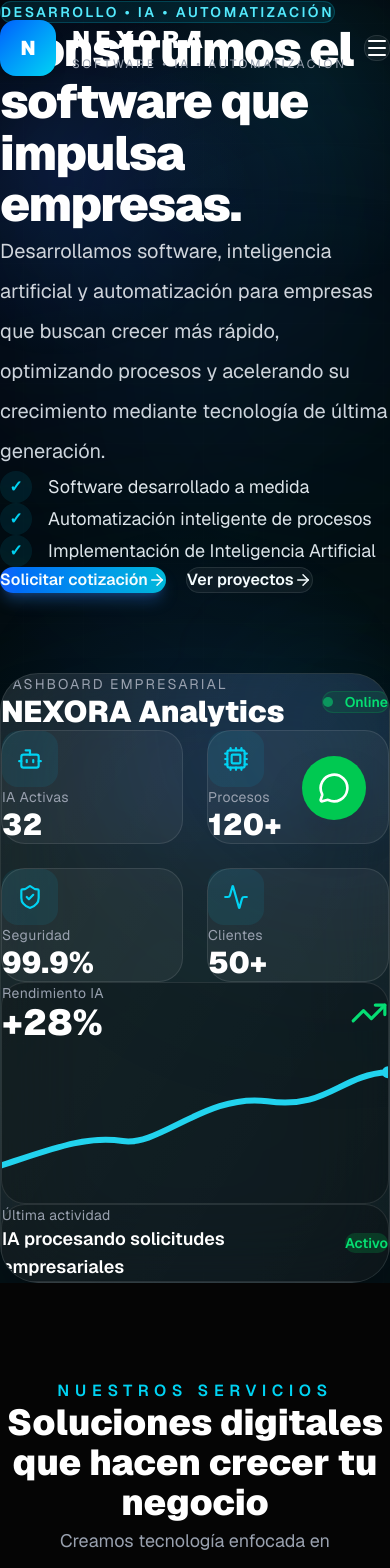
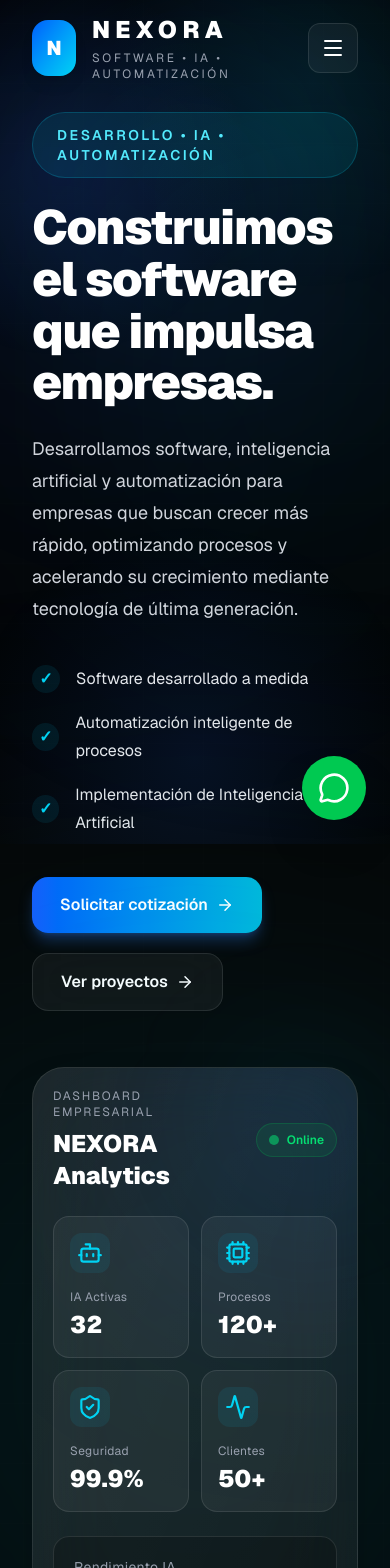
Before and after one commit to NexoraSoftwareA/nexora-web, a Next.js app: page / in a window 390 px wide. Shown: the top 1568 px of the page. Built offline with nearby package versions, Linux system fonts and the light colour scheme.

Commit message:
Polish responsive layout and accessibility

```diff
--- a/src/app/globals.css
+++ b/src/app/globals.css
@@ -11,10 +11,14 @@
   --font-mono: var(--font-geist-mono);
 }
 
-* {
-  margin: 0;
-  padding: 0;
-  box-sizing: border-box;
+/* Tailwind ya aplica su "preflight" base. Este ajuste solo completa el
+   modelo de caja sin anular las utilidades de margen y padding. */
+@layer base {
+  *,
+  *::before,
+  *::after {
+    box-sizing: border-box;
+  }
 }
 
 html {
@@ -32,6 +36,22 @@ body {
 ::selection {
   background: #2563eb;
   color: white;
+}
+
+:focus-visible {
+  outline: 2px solid #22d3ee;
+  outline-offset: 4px;
+}
+
+@media (prefers-reduced-motion: reduce) {
+  *,
+  *::before,
+  *::after {
+    scroll-behavior: auto !important;
+    animation-duration: 0.01ms !important;
+    animation-iteration-count: 1 !important;
+    transition-duration: 0.01ms !important;
+  }
 }
 
 /* Scrollbar */
--- a/src/app/layout.tsx
+++ b/src/app/layout.tsx
@@ -24,6 +24,19 @@ export const metadata: Metadata = {
   title: "NEXORA | Tecnología que impulsa tu negocio",
   description:
     "Desarrollo de software, inteligencia artificial y automatización para empresas modernas.",
+  keywords: [
+    "desarrollo de software",
+    "inteligencia artificial",
+    "automatización empresarial",
+    "Nexora",
+  ],
+  openGraph: {
+    title: "NEXORA | Tecnología que impulsa tu negocio",
+    description:
+      "Software, inteligencia artificial y automatización para empresas modernas.",
+    locale: "es_CO",
+    type: "website",
+  },
 };
 
 
--- a/src/components/dashboard/Dashboard.tsx
+++ b/src/components/dashboard/Dashboard.tsx
@@ -31,15 +31,16 @@ export default function Dashboard() {
         relative
         mx-auto
         w-full
-        max-w-[640px]
+        max-w-[580px]
         overflow-hidden
-        rounded-[38px]
+        rounded-[32px]
         border
         border-white/10
         bg-gradient-to-br
         from-white/10
         to-white/5
-        p-12
+        p-5
+        sm:p-7
         backdrop-blur-2xl
         shadow-2xl
       "
@@ -60,13 +61,13 @@ export default function Dashboard() {
       />
 
       {/* Header */}
-      <div className="relative flex items-center justify-between gap-8">
+      <div className="relative flex items-center justify-between gap-4">
         <div>
-          <p className="text-sm tracking-[0.15em] uppercase text-gray-400">
+          <p className="text-xs tracking-[0.15em] uppercase text-gray-400">
             Dashboard empresarial
           </p>
 
-          <h2 className="mt-4 text-3xl font-black text-white">
+          <h2 className="mt-2 text-2xl font-black text-white sm:text-3xl">
             NEXORA Analytics
           </h2>
         </div>
@@ -75,14 +76,14 @@ export default function Dashboard() {
           className="
             flex
             items-center
-            gap-3
+            gap-2
             rounded-full
             border
             border-green-500/20
             bg-green-500/10
-            px-5
-            py-2.5
-            text-sm
+            px-3
+            py-2
+            text-xs
             font-semibold
             text-green-400
           "
@@ -93,7 +94,7 @@ export default function Dashboard() {
       </div>
 
       {/* Cards */}
-      <div className="relative mt-12 grid grid-cols-2 gap-6">
+      <div className="relative mt-6 grid grid-cols-2 gap-3 sm:gap-4">
         <Card
           icon={<Bot size={26} />}
           title="IA Activas"
@@ -122,34 +123,34 @@ export default function Dashboard() {
       {/* Chart */}
       <div
         className="
-          mt-12
-          rounded-3xl
+          mt-6
+          rounded-2xl
           border
           border-white/10
           bg-black/20
-          p-8
+          p-5
         "
       >
-        <div className="mb-8 flex items-center justify-between">
+        <div className="mb-4 flex items-center justify-between">
           <div>
             <p className="text-sm tracking-wide text-gray-400">
               Rendimiento IA
             </p>
 
-            <h3 className="mt-2 text-4xl font-black text-white">
+            <h3 className="mt-1 text-3xl font-black text-white">
               +28%
             </h3>
           </div>
 
           <TrendingUp
             className="text-green-400"
-            size={38}
+            size={30}
           />
         </div>
 
         <svg
           viewBox="0 0 320 120"
-          className="h-40 w-full"
+          className="h-28 w-full sm:h-32"
           fill="none"
         >
           <path
@@ -171,21 +172,21 @@ export default function Dashboard() {
       {/* Activity */}
       <div
         className="
-          mt-10
-          rounded-3xl
+          mt-5
+          rounded-2xl
           border
           border-white/10
           bg-black/20
-          p-8
+          p-5
         "
       >
-        <div className="flex items-center justify-between gap-8">
+        <div className="flex items-center justify-between gap-4">
           <div>
             <p className="text-sm tracking-wide text-gray-400">
               Última actividad
             </p>
 
-            <h3 className="mt-3 text-lg font-semibold text-white">
+            <h3 className="mt-2 text-sm font-semibold text-white sm:text-base">
               IA procesando solicitudes empresariales
             </h3>
           </div>
@@ -195,9 +196,9 @@ export default function Dashboard() {
               whitespace-nowrap
               rounded-full
               bg-green-500/20
-              px-5
-              py-2.5
-              text-sm
+              px-3
+              py-2
+              text-xs
               font-semibold
               text-green-400
             "
@@ -224,11 +225,12 @@ function Card({
   return (
     <div
       className="
-        rounded-3xl
+        rounded-2xl
         border
         border-white/10
         bg-white/5
-        p-7
+        p-4
+        sm:p-5
         transition-all
         duration-300
         hover:border-cyan-400/40
@@ -238,11 +240,11 @@ function Card({
       <div
         className="
           flex
-          h-14
-          w-14
+          h-10
+          w-10
           items-center
           justify-center
-          rounded-2xl
+          rounded-xl
           bg-cyan-500/10
           text-cyan-400
         "
@@ -250,11 +252,11 @@ function Card({
         {icon}
       </div>
 
-      <p className="mt-6 text-sm tracking-wide text-gray-400">
+      <p className="mt-4 text-xs tracking-wide text-gray-400 sm:text-sm">
         {title}
       </p>
 
-      <h3 className="mt-3 text-3xl font-black text-white">
+      <h3 className="mt-1 text-2xl font-black text-white sm:text-3xl">
         {value}
       </h3>
     </div>
--- a/src/components/layout/Navbar.tsx
+++ b/src/components/layout/Navbar.tsx
@@ -25,6 +25,16 @@ export default function Navbar() {
     window.addEventListener("scroll", onScroll);
 
     return () => window.removeEventListener("scroll", onScroll);
+  }, []);
+
+  useEffect(() => {
+    const onKeyDown = (event: KeyboardEvent) => {
+      if (event.key === "Escape") setIsOpen(false);
+    };
+
+    window.addEventListener("keydown", onKeyDown);
+
+    return () => window.removeEventListener("keydown", onKeyDown);
   }, []);
 
   return (
@@ -86,7 +96,7 @@ export default function Navbar() {
             </div>
 
             <div>
-              <h1
+              <span
                 className="
                   text-2xl
                   font-black
@@ -95,7 +105,7 @@ export default function Navbar() {
                 "
               >
                 NEXORA
-              </h1>
+              </span>
 
               <p
                 className="
@@ -158,7 +168,9 @@ export default function Navbar() {
           {/* Menú móvil */}
           <button
             onClick={() => setIsOpen(!isOpen)}
-            aria-label="Abrir menú"
+            aria-label={isOpen ? "Cerrar menú" : "Abrir menú"}
+            aria-expanded={isOpen}
+            aria-controls="mobile-navigation"
             className="
               rounded-xl
               border
@@ -187,6 +199,7 @@ export default function Navbar() {
         >
           <Container>
             <nav
+              id="mobile-navigation"
               className="
                 flex
                 flex-col
--- a/src/components/sections/Hero.tsx
+++ b/src/components/sections/Hero.tsx
@@ -26,8 +26,8 @@ export default function Hero() {
           flex
           min-h-screen
           items-center
-          py-32
-          lg:py-40
+          py-28
+          lg:py-16
           px-6
           xl:px-10
         "
@@ -37,8 +37,8 @@ export default function Hero() {
             grid
             w-full
             items-center
-            gap-20
-            xl:gap-24
+            gap-14
+            xl:gap-16
             lg:grid-cols-[1.05fr_.95fr]
           "
         >
@@ -49,10 +49,8 @@ export default function Hero() {
               mx-auto
               w-full
               max-w-[620px]
-              pl-2
-              sm:pl-6
-              lg:pl-10
-              xl:pl-14
+              pl-0
+              lg:pl-4
               animate-[fadeIn_1s_ease]
             "
           >
@@ -78,14 +76,14 @@ export default function Hero() {
 
             <h1
               className="
-                mt-8
+                mt-6
                 text-5xl
                 font-black
                 leading-[1.08]
                 tracking-[-0.03em]
                 text-white
                 sm:text-6xl
-                xl:text-7xl
+                xl:text-6xl
               "
             >
               Construimos el software que impulsa empresas.
@@ -93,10 +91,12 @@ export default function Hero() {
 
             <p
               className="
-                mt-8
+                mt-6
                 max-w-[560px]
-                text-xl
-                leading-10
+                text-lg
+                leading-8
+                sm:text-xl
+                sm:leading-9
                 text-gray-300
               "
             >
@@ -107,8 +107,8 @@ export default function Hero() {
 
             <div
               className="
-                mt-14
-                space-y-7
+                mt-10
+                space-y-4
               "
             >
               <Feature text="Software desarrollado a medida" />
@@ -120,7 +120,7 @@ export default function Hero() {
 
             <div
               className="
-                mt-16
+                mt-10
                 flex
                 flex-wrap
                 gap-5
@@ -147,7 +147,7 @@ export default function Hero() {
               flex
               justify-center
               lg:justify-end
-              lg:pl-8
+              lg:pl-4
             "
           >
             <div
@@ -180,7 +180,7 @@ export default function Hero() {
               className="
                 relative
                 w-full
-                max-w-[620px]
+                max-w-[580px]
               "
             >
               <Dashboard />
@@ -208,8 +208,8 @@ function Feature({
       <span
         className="
           flex
-          h-8
-          w-8
+          h-7
+          w-7
           items-center
           justify-center
           rounded-full
@@ -223,8 +223,8 @@ function Feature({
 
       <span
         className="
-          text-[18px]
-          leading-8
+          text-base
+          leading-7
           text-gray-200
         "
       >
--- a/src/components/ui/Container.tsx
+++ b/src/components/ui/Container.tsx
@@ -14,6 +14,7 @@ export default function Container({
       className={`
         mx-auto
         w-full
+        min-w-0
         max-w-[1320px]
         px-8
         sm:px-10
--- a/src/constants/site.js
+++ b/src/constants/site.js
@@ -6,7 +6,7 @@ export const SITE = {
   description:
     "Desarrollo de software, inteligencia artificial y automatización empresarial.",
 
-  email: "alejandro@nexora.com",
+  email: "contacto@nexora.com",
 
   whatsapp: "+57 3209418700",
 
```
Also changed, not shown: src/components/sections/Contact.tsx (+12 -4 lines).
